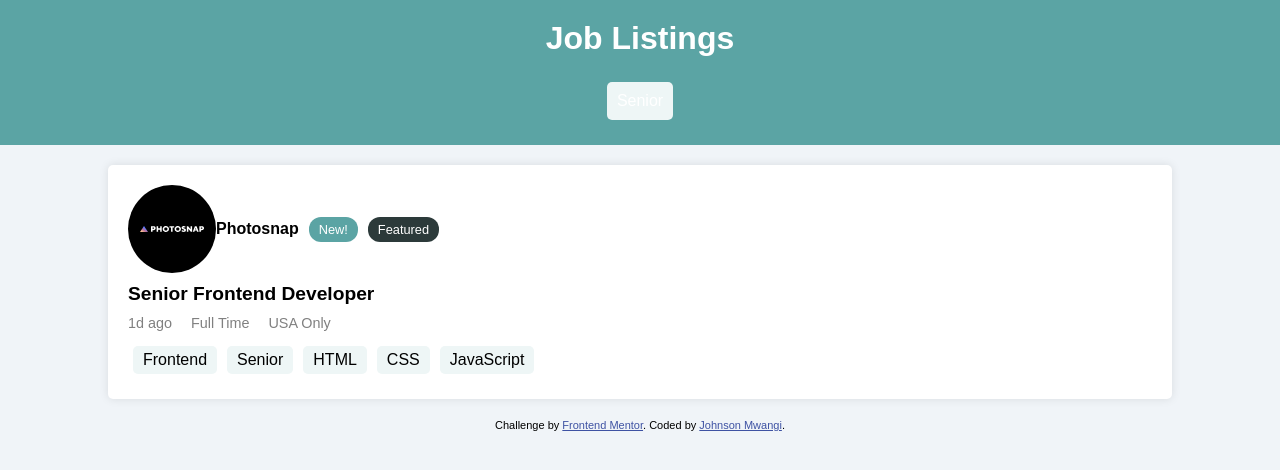
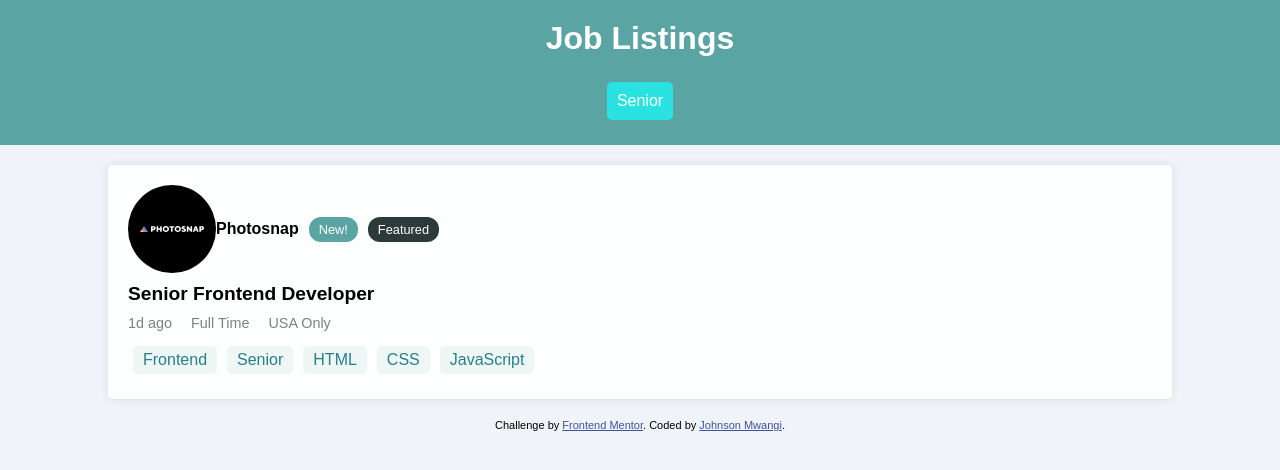
Before and after one commit to Mwangithuranira/job_listting, a plain HTML site: page index.html in a window 1280 px wide. Both pictures are taken after a click on the element "Senior". Drawn offline with Linux system fonts and the light colour scheme.

Commit message:
added some styles

```diff
--- a/index.css
+++ b/index.css
@@ -1,5 +1,6 @@
 /* General Styles */
 body {
+
     font-family: 'Arial', sans-serif;
     margin: 0;
     padding: 0;
@@ -18,6 +19,8 @@ h1 {
 }
 
 #filter-container {
+    display:flex;
+    /* flex-direction:row; */
     margin-top: 20px;
     display: flex;
     justify-content: center;
@@ -25,7 +28,7 @@ h1 {
 }
 
 .filter {
-    background: #eef6f6;
+    background: #2ae2e2;
     border-radius: 5px;
     padding: 10px;
     margin: 5px;
@@ -34,11 +37,11 @@ h1 {
 }
 
 .filter:hover {
-    background: #c8e2e2;
+    background: #2c9696;
 }
 
 .job-listing {
-    background: white;
+    background: rgba(255, 255, 255, 0.89);
     margin: 20px auto;
     padding: 20px;
     border-radius: 5px;
@@ -74,6 +77,10 @@ h1 {
 .position {
     font-size: 1.2em;
     margin: 10px 0;
+}
+.language,.level,.role,.tool
+{
+    color:rgb(39, 128, 134);
 }
 
 .job-info {
```
